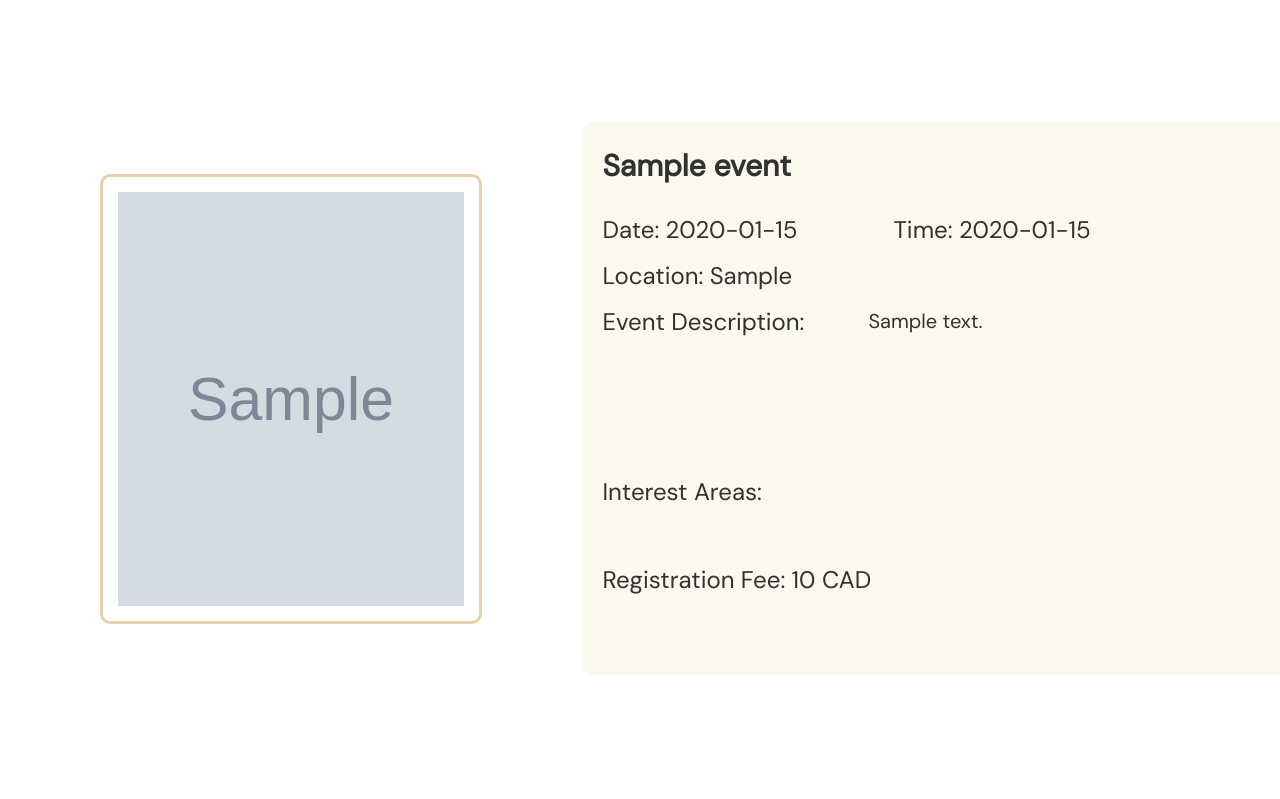
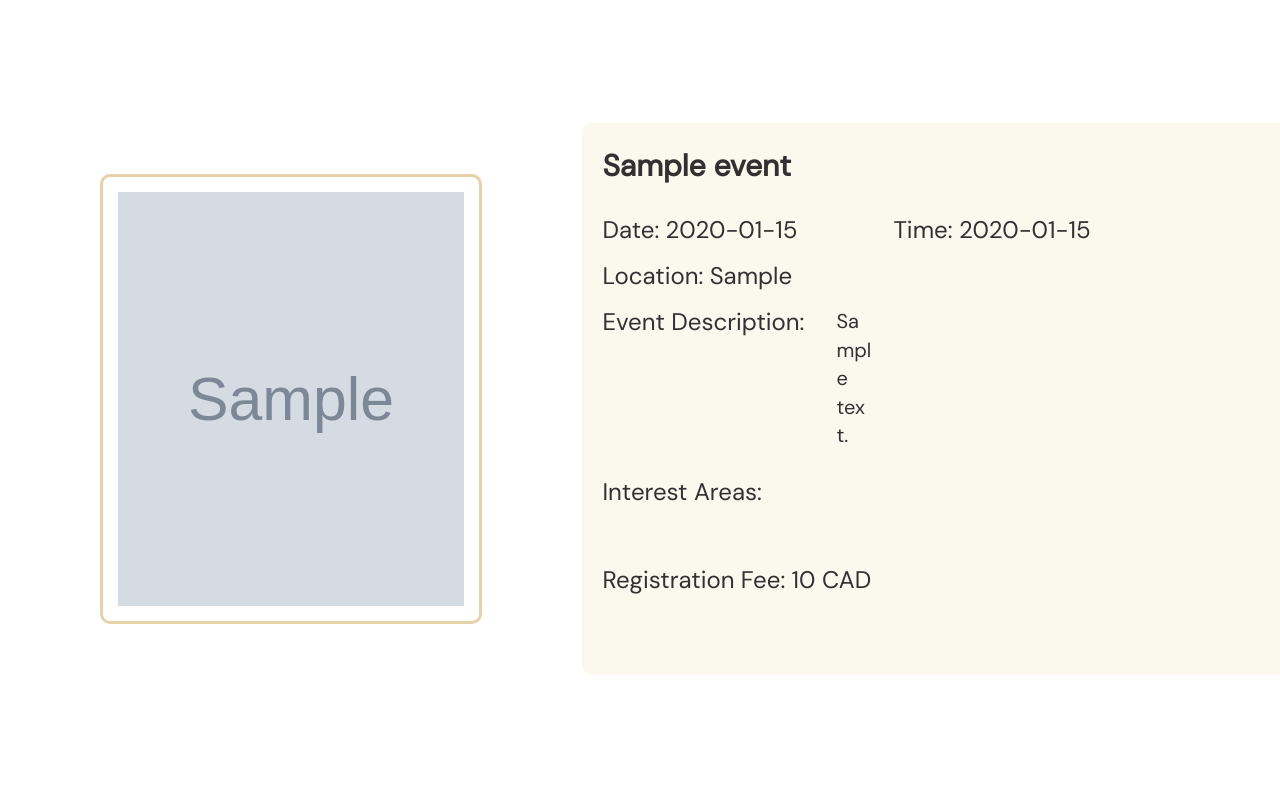
Before and after one commit to ECE444-2023Fall/project-1-web-application-design-group21-world, a Flask app: page /event_details/1 in a window 1280 px wide; the page is wider, and only the part inside the window is pictured. Shown: the part 251-1050 px from the top of that part. Run offline with Flask 3, Linux system fonts and the light colour scheme; tables that the repository leaves empty hold one stand-in row (values such as "Sample post"); grey boxes marked "Sample" are stand-in pictures; some libraries are stand-ins or nearby versions; some web fonts are replaced.

Commit message:
Fixed overflow for event description test, if text is too long.

```diff
--- a/app/static/css/event-details.css
+++ b/app/static/css/event-details.css
@@ -48,14 +48,16 @@
 .desc-text1 {
   color: var(--dl-color-hazelhub-dblack);
   font-size: 20px;
-  max-width: 500px;
+  max-width: 10%;
   font-style: normal;
   max-height: 150px;
   overflow-y: scroll;
+  overflow-x: hidden;
   font-family: "DM Sans";
   font-weight: 400;
   margin-left: var(--dl-space-space-twounits);
   padding-top: 2px;
+  word-wrap: break-word;
 }
 .desc-root-class-name {
   top: 182px;
@@ -255,6 +257,7 @@
   position: absolute;
   left:100px;
   top: 250px;
+  overflow-x: hidden;
   /*! background-color: var(--dl-color-hazelhub-lblue); */
 }
 .event-details-top-bar {
--- a/app/templates/event-details.html
+++ b/app/templates/event-details.html
@@ -23,9 +23,7 @@
       </div>
       <div class="desc-container desc-root-class-name">
         <span class="desc-text"><span>Event Description: </span></span>
-        <span class="desc-text1">
-          <span class="desc-text1">{{ event.description }}</span>
-        </span>
+        <span class="desc-text1">{{ event.description }}</span>
       </div>
       <div class="interest-areas1-container interest-areas1-root-class-name">
         <span class="interest-text">Interest Areas: </span>
```
